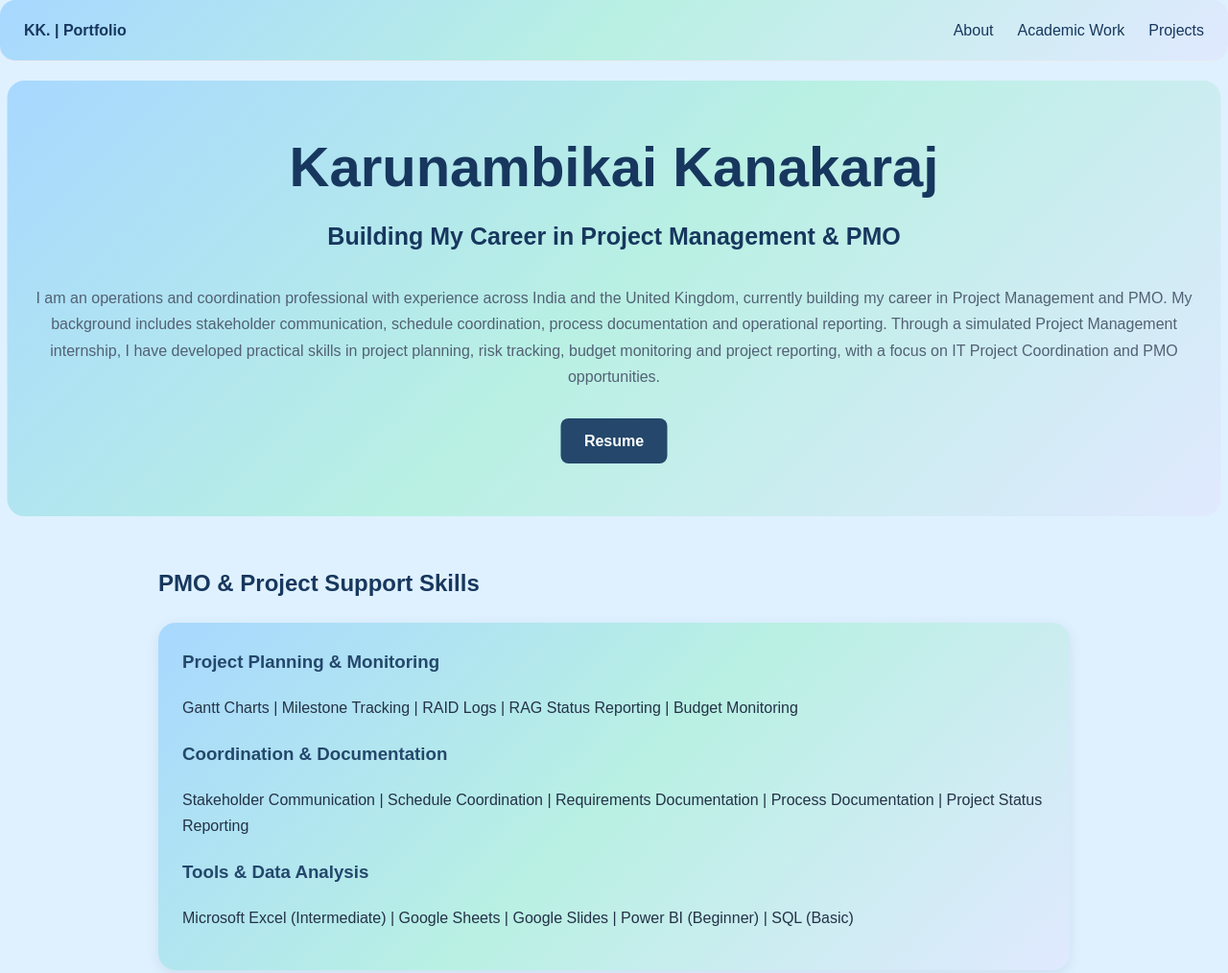
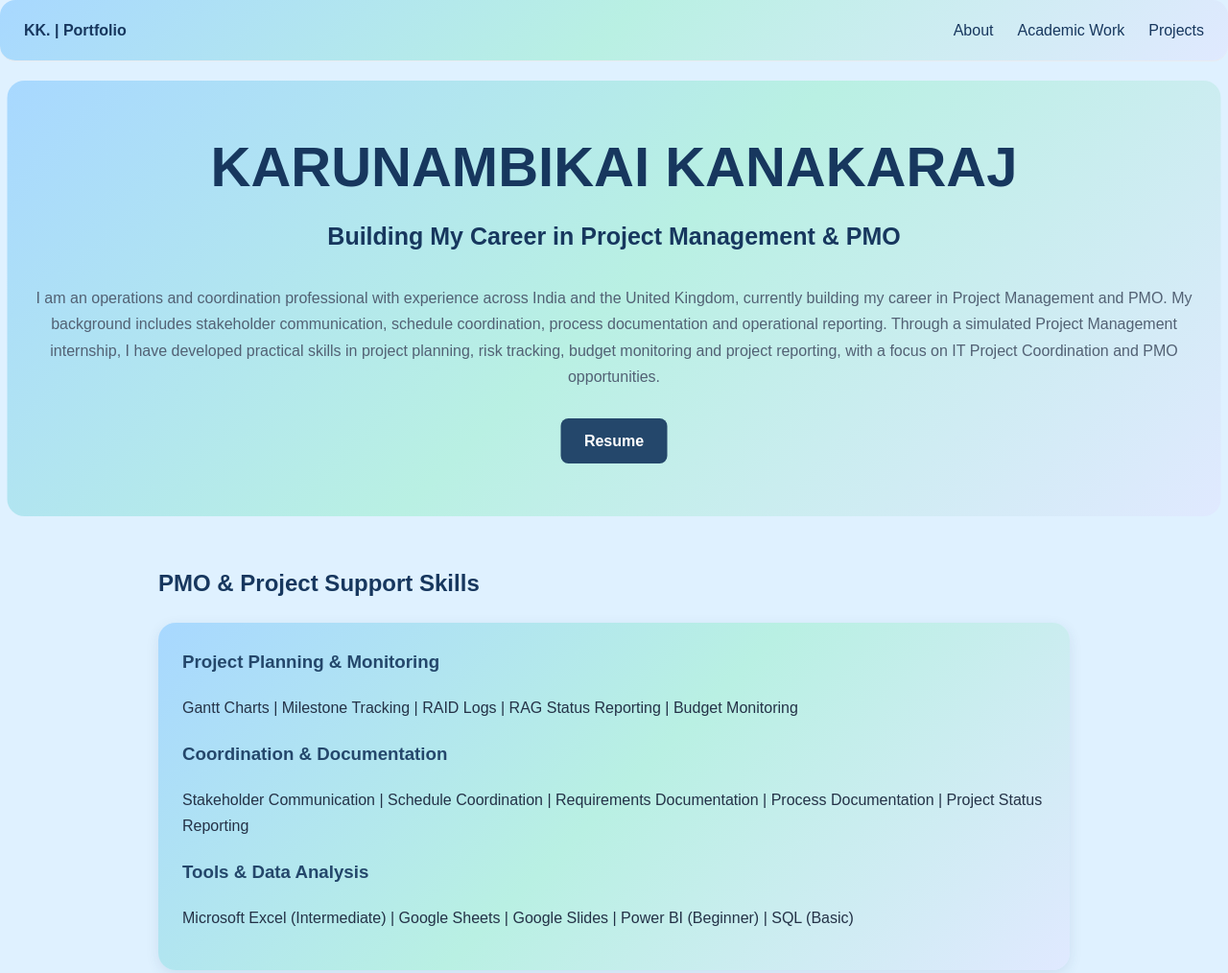
Before and after one commit to karunakaru-beep/karu, a plain HTML site: page index.html in a window 1280 px wide. Shown: the top 1014 px of the page at 96% size. Drawn offline with Linux system fonts and the light colour scheme.

Commit message:
Display portfolio name in uppercase

```diff
--- a/index.html
+++ b/index.html
@@ -454,7 +454,7 @@ header {
 @media (max-width: 600px) { .hero { min-height: 480px; padding: 54px 24px; } }
 
 .hero { background: linear-gradient(135deg, #a8d8ff, #b9f0e3, #e0e9ff); color: #243247; text-align: center; min-height: 0; padding: 55px 25px; border-radius: 18px; display: flex; flex-direction: column; align-items: center; justify-content: center; }
-.hero h1 { color: #17375e; font-size: clamp(36px, 6vw, 58px); line-height: 1.2; letter-spacing: normal; text-transform: none; margin: 0 auto 16px; }
+.hero h1 { color: #17375e; font-size: clamp(36px, 6vw, 58px); line-height: 1.2; letter-spacing: normal; text-transform: uppercase; margin: 0 auto 16px; }
 .hero h1::after { display: none; content: none; }
 .hero h2 { color: #17375e; margin: 0 auto 18px; font-size: clamp(18px, 2.2vw, 25px); }.hero p { color: #526174; text-align: center; width: 100%; max-width: none; margin: 12px 0; font-size: 16px; }
 .hero-actions { display: block; }
```
